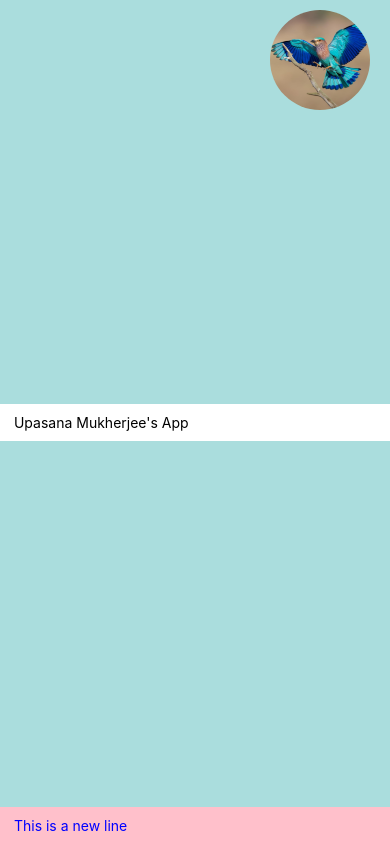
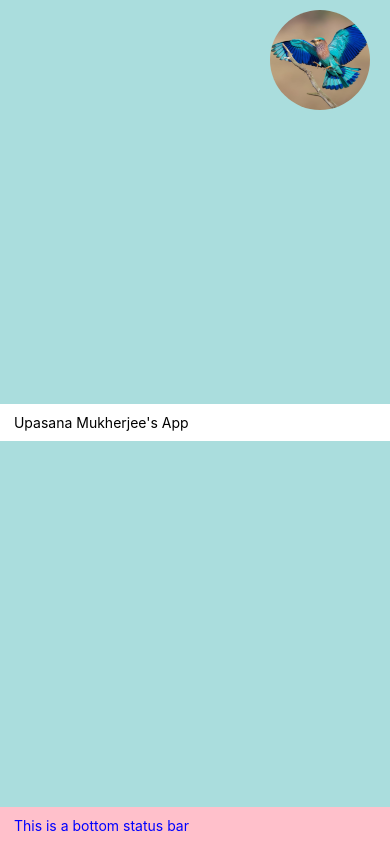
Before and after one commit to banerjeeupasana03/react_assignments_practice, a React Native app in the folder upasanas_mobile_app/: screen / in a window 390 px wide. Built offline with nearby package versions, Linux system fonts and the light colour scheme.

Commit message:
minor changes

```diff
--- a/upasanas_mobile_app/comp/Status.js
+++ b/upasanas_mobile_app/comp/Status.js
@@ -5,7 +5,7 @@ import styles from '../styles/StatusStyles';
 function Status() {
   return (
     <View style={styles.status}>
-      <Text style={styles.statusText}> This is a new line </Text>
+      <Text style={styles.statusText}> This is a bottom status bar</Text>
     </View>
   )
 }
```
